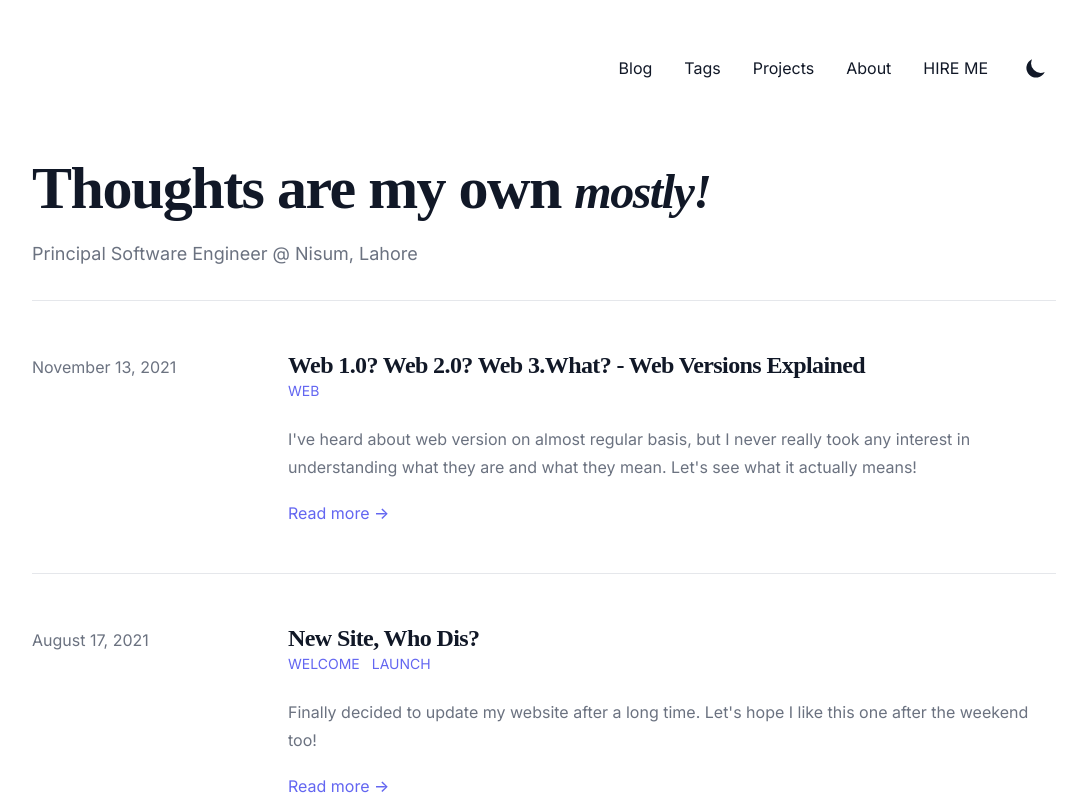
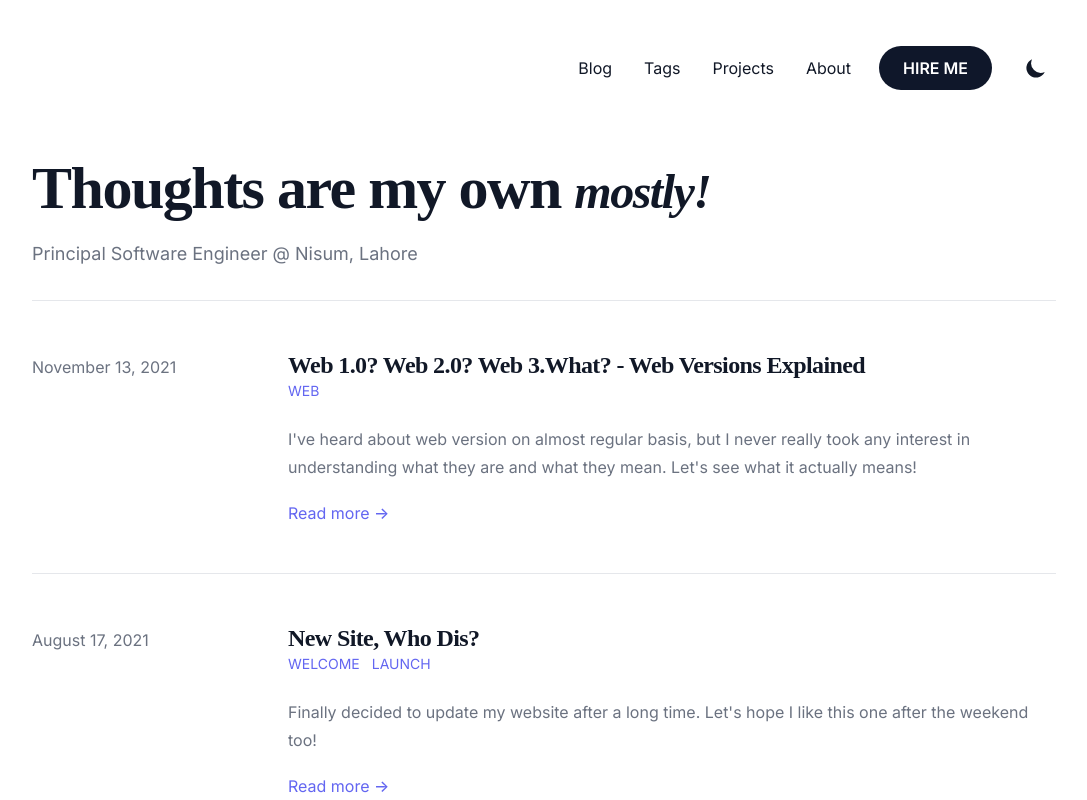
Before and after one commit to rohitcoder/arximughal, a Next.js app: page / in a window 1280 px wide. Shown: the top 800 px of the page, without its empty margins (96-1183 px from the left). Built offline with nearby package versions, Linux system fonts and the light colour scheme.

Commit message:
add CTA in navbar

```diff
--- a/components/LayoutWrapper.js
+++ b/components/LayoutWrapper.js
@@ -16,7 +16,7 @@ const LayoutWrapper = ({ children }) => {
       <div className="flex flex-col justify-between h-screen">
         <header className="flex items-center justify-between py-10">
           <div>
-            <Link href="/" aria-label="Tailwind CSS Blog">
+            <Link href="/">
               <div className="flex items-center justify-between">
                 <div className="mr-3">
                   {theme === 'dark' || theme === 'system' ? (
@@ -30,7 +30,19 @@ const LayoutWrapper = ({ children }) => {
           </div>
           <div className="flex items-center text-base leading-5">
             <div className="hidden sm:block">
-              {headerNavLinks.map((link) => (
+              {headerNavLinks.map((link) => {
+                if (Object.prototype.hasOwnProperty.call(link, 'type') && link.type === 'cta') {
+                  return (
+                    <Link
+                      key={link.title}
+                      href={link.href}
+                      className="bg-slate-900 hover:bg-slate-700 focus:outline-none focus:ring-2 focus:ring-slate-400 focus:ring-offset-2 focus:ring-offset-slate-50 text-white font-semibold h-12 px-6 rounded-full py-3 mx-3 justify-center dark:bg-emerald-500 dark:highlight-white/20 dark:hover:bg-emerald-400"
+                    >
+                      {link.title}
+                    </Link>
+                  )
+                } else {
+                  return (
                     <Link
                       key={link.title}
                       href={link.href}
@@ -38,7 +50,9 @@ const LayoutWrapper = ({ children }) => {
                     >
                       {link.title}
                     </Link>
-              ))}
+                  )
+                }
+              })}
             </div>
             <ThemeSwitch />
             <MobileNav />
--- a/data/headerNavLinks.js
+++ b/data/headerNavLinks.js
@@ -3,7 +3,7 @@ const headerNavLinks = [
   { href: '/tags', title: 'Tags' },
   { href: '/projects', title: 'Projects' },
   { href: '/about', title: 'About' },
-  { href: '/hire-me', title: 'HIRE ME' },
+  { href: '/hire-me', title: 'HIRE ME', type: 'cta' },
 ]
 
 export default headerNavLinks
```
Lines whose indentation alone changed are shown as unchanged.
